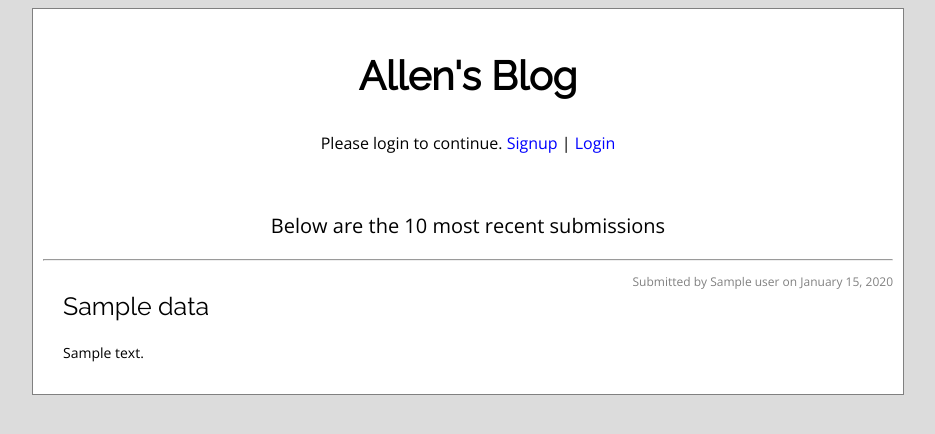
After one commit to allen-gao/Blog, a Python web app: template templates/newpost.html in a window 1280 px wide. The commit adds this page. Shown: the top 434 px of the page, without its empty margins (172-1107 px from the left). Run offline with Jinja, Linux system fonts and the light colour scheme; the template is opened without the code that fills it: most values are stand-ins (such as "Sample title", 1, 10 or a date in 2020).

Commit message:
(v1.0) Major HTML/CSS changes
Overhauled the HTML/CSS- site should now be much more aesthetically
pleasing with CSS stylesheets significantly updated for every page on
the site.

```diff
--- /dev/null
+++ b/stylesheets/newpost-style.css
@@ -0,0 +1,169 @@
+
+body
+{
+	background-color: #DCDCDC;
+}
+
+
+#main
+{
+	width: 850px;
+	margin: 0 auto;
+	padding: 10px;
+	border: 1px solid grey;
+	background-color: #FFFFFF;
+	font-family: Open Sans;
+}
+
+#below_subs
+{
+	text-align: center;
+	font-size: 20px;
+}
+
+#title
+{
+	font-family: Raleway, Lucida Grande;
+	font-size: 40px;
+	text-align: center;
+}
+
+#title_link
+{
+	text-decoration: none;
+	color: black;
+}
+
+#title_link:hover
+{
+	text-decoration: none;
+	color: #FF00FF;
+}
+
+#title_link:active
+{
+	text-decoration: none;
+	color: #0000FF;
+}
+
+.titles
+{
+	text-align: center;
+}
+
+#title_box
+{
+	width: 800px;
+	height: 30px;
+	font-family: Raleway, Lucida Grande;
+	font-size: 20px;
+	border: 1px solid #8D8D7E;
+	border-radius: 10px;
+	padding-left: 14px;
+	margin: 0 auto;
+}
+
+
+
+#textarea_box_div
+{
+	margin-left: auto;
+	margin-right: auto;
+	width: 800px;
+	color: white;
+}
+
+
+#textarea_box
+{
+	width: 800px;
+	height: 400px;
+	border: 1px solid #8D8D7E;
+	font-size: 14px;
+	resize: vertical;
+	border-radius: 10px;
+	padding-left: 14px;
+	margin: 0 auto;
+	font-family: Open Sans;
+}
+
+#submit_button
+{
+	margin-left: auto;
+	margin-right: auto;
+	width: 200px;
+	font-size: 15px;
+	color: white;
+	background-color: #4B6CDB;
+	margin: 5px 5px 5px 5px;
+	font-family: Open Sans;
+	border-radius: 10px;
+	padding: 5px;
+}
+
+#error_message
+{
+	font-size: 20px;
+	color: red;
+	text-align: center;
+	margin-left: auto;
+	margin-right: auto;
+	display: block;
+}
+
+.content-title
+{
+	font-family: Raleway;
+	margin: 0 auto;
+	font-size: 25px;
+	text-align: left;
+	word-wrap: break-word;
+	padding-left: 20px;
+	padding-right: 20px;
+}
+
+.content-body
+{
+	margin: 0 auto;
+	font-size: 14px;
+	text-align: left;
+	word-wrap: break-word;
+	padding-left: 20px;
+	padding-right: 20px;
+}
+
+#content-time
+{
+	text-align: right;
+	font-size: 12px;
+	color: grey;
+
+}
+
+#content-user
+{
+	text-align: right;
+	font-size: 12px;
+	color: grey;
+}
+
+#user_date
+{
+	text-align: right;
+}
+
+#please_login
+{
+	text-align: center;
+}
+
+.signup_login
+{
+	text-decoration: none;
+	color: blue;
+}
+
+.signup_login:hover
+{
+	color: #6798BF;
+}
--- /dev/null
+++ b/templates/newpost.html
@@ -0,0 +1,51 @@
+<!DOCTYPE HTML>
+
+<html>
+	<head>
+		<link href='http://fonts.googleapis.com/css?family=Raleway' rel='stylesheet' type='text/css'>
+		<link href='http://fonts.googleapis.com/css?family=Open+Sans' rel='stylesheet' type='text/css'>
+		<link rel="stylesheet" type="text/css" href="/stylesheets/newpost-style.css">
+		<title>Allen's Blog: Submit a new post here!</title>
+	</head>
+	<body>
+	<div id="main">
+	<h2 id="title"><a id="title_link" href="/">Allen's Blog</a></h2>
+	{% if valid_cookie %}
+	<form method="post">
+		<div class="titles">
+			<input id="title_box" type="text" name="subject" value="{{title}}" placeholder="Enter your title here">
+		</div>
+	<br>
+		<div class="titles">
+			<textarea id="textarea_box" name="content" placeholder="Enter your blog's content here">{{content}}</textarea>
+		</div>
+		<div class="titles">
+			<input id="submit_button" type="submit" value="Submit this post!">
+		</div>
+		<div id="error_message">{{error_message}}</div>
+		</form>
+		{% endif %}
+
+		{% if not valid_cookie %}
+		<p id="please_login">Please login to continue.
+			<a class="signup_login" href="/signup">Signup</a> |
+			<a class="signup_login" href="/login">Login</a>
+		</p>
+		<br>
+		{% endif %}
+		<p id="below_subs">Below are the 10 most recent submissions</p>
+		{% for x in data %}
+		<hr>
+			<div class="content">
+					<div id="user_date">
+						<span id="content-user">Submitted by {{x.user}} on {{x.created.strftime("%B %d, %Y")}}</span>
+					</div>
+					<div class="content-title">{{x.title}}</div>
+				<br>
+					<p class="content-body">{{x.content}}</p>
+			</div>
+		<br>
+		{% endfor %}
+	</div>
+	</body>
+</html>
```
Also changed, not shown: main.py (+11 -10 lines), stylesheets/login-style.css (added, +65 -0 lines), stylesheets/main-style.css (+94 -12 lines), stylesheets/signup-style.css (added, +65 -0 lines), stylesheets/singlepost-style.css (added, +60 -0 lines), stylesheets/welcome-style.css (added, +38 -0 lines), templates/login.html (+10 -7 lines), templates/main_page.html (+25 -9 lines), templates/signup.html (+16 -7 lines), templates/single_post.html (+10 -7 lines), templates/welcome.html (+12 -2 lines), 1 other file.
